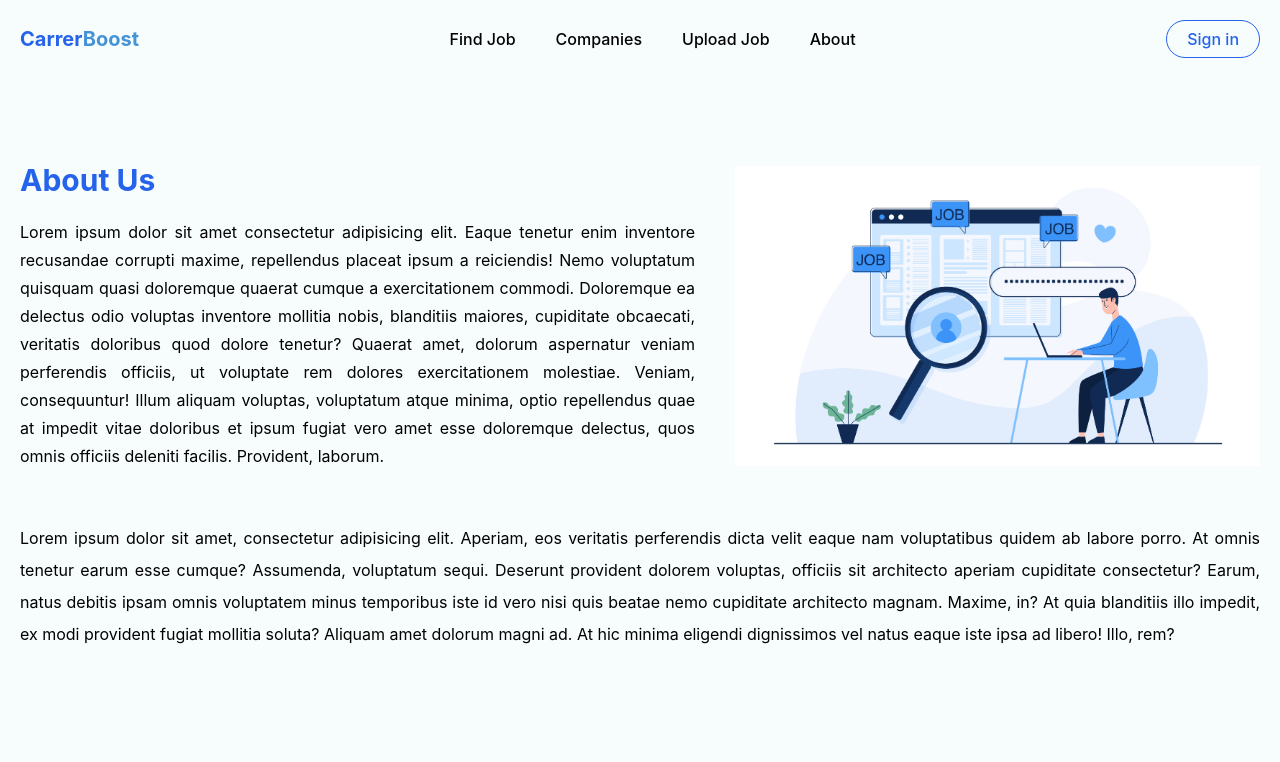
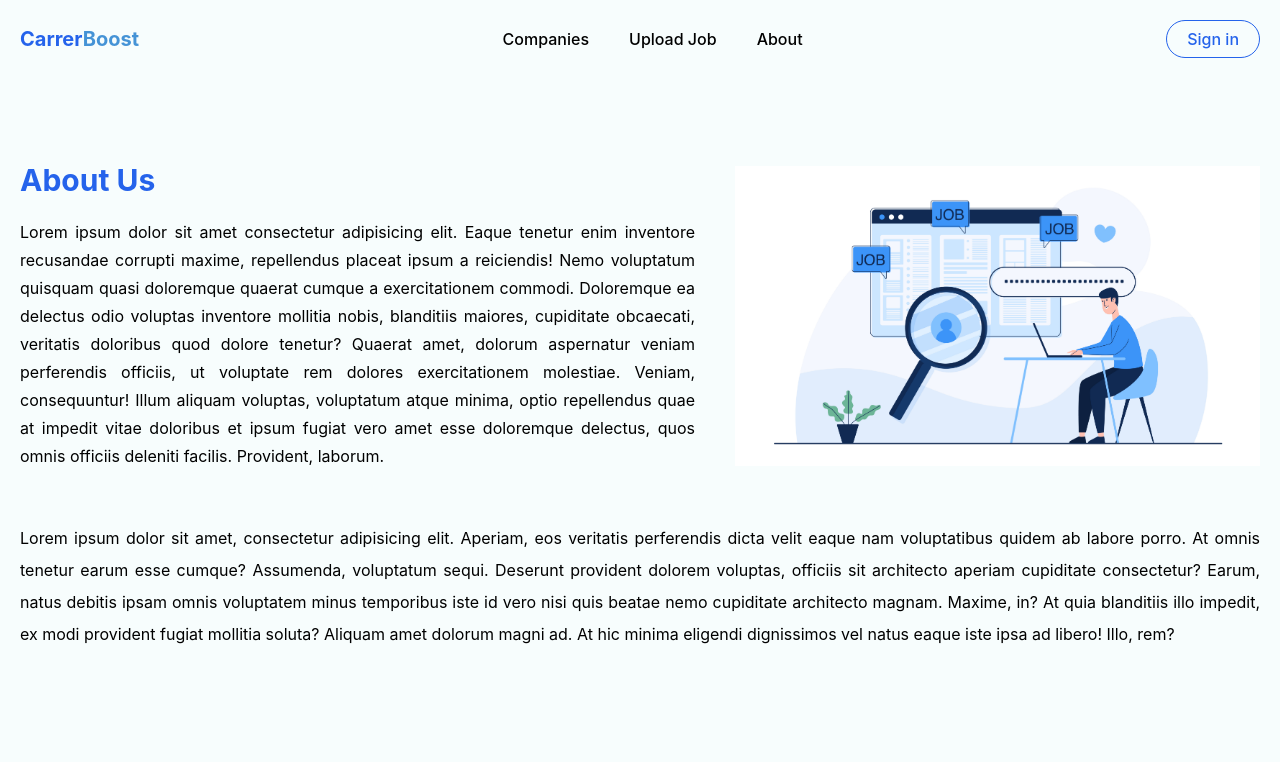
Before and after one commit to lbhnsh/JobDekho, a React (Vite) app in the folder client/: page /about-us in a window 1280 px wide. Shown: the top 762 px of the page. Built offline with nearby package versions, Linux system fonts and the light colour scheme.

Commit message:
find job fixed

```diff
--- a/client/src/components/Navbar.jsx
+++ b/client/src/components/Navbar.jsx
@@ -6,7 +6,6 @@ import { HiMenuAlt3 } from "react-icons/hi";
 import { AiOutlineClose, AiOutlineLogout } from "react-icons/ai";
 import { Link } from "react-router-dom";
 import { CustomButton } from "../components/index";
-import { users } from "../utils/data";
 import { useSelector, useDispatch } from "react-redux";
 import { Logout } from "../redux/userSlice";
 
@@ -117,9 +116,11 @@ const Navbar = () => {
         </div>
 
         <ul className="hidden lg:flex gap-10 text-base">
+          {user?.accountType === "seeker" && ( // Render "Find Job" link only for non-company accounts
             <li>
               <Link to="/">Find Job</Link>
             </li>
+          )}
           <li>
             <Link to="/companies">Companies</Link>
           </li>
@@ -165,12 +166,16 @@ const Navbar = () => {
           isOpen ? "absolute flex bg-[#f7fdfd] " : "hidden"
         } container mx-auto lg:hidden flex-col pl-8 gap-3 py-5`}
       >
+        {user?.accountType !== "company" && ( // Render "Find Job" link only for non-company accounts
           <Link to="/" onClick={handleCloseNavbar}>
             Find Job
           </Link>
+        )}
+        {user?.accountType !== "company" && ( // Render "Companies" link only for non-company accounts
           <Link to="/companies" onClick={handleCloseNavbar}>
             Companies
           </Link>
+        )}
         <Link
           onClick={handleCloseNavbar}
           to={user?.accountType === "seeker" ? "apply-history" : "upload-job"}
```
Lines whose indentation alone changed are shown as unchanged.
